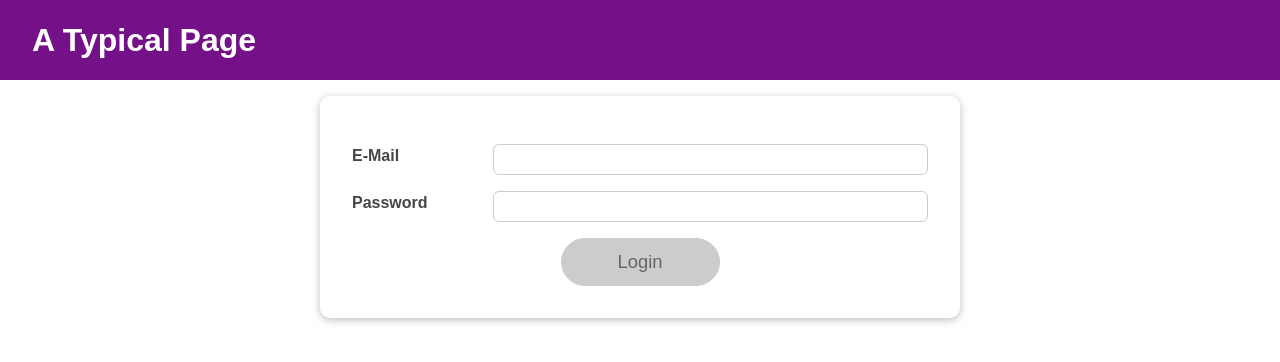
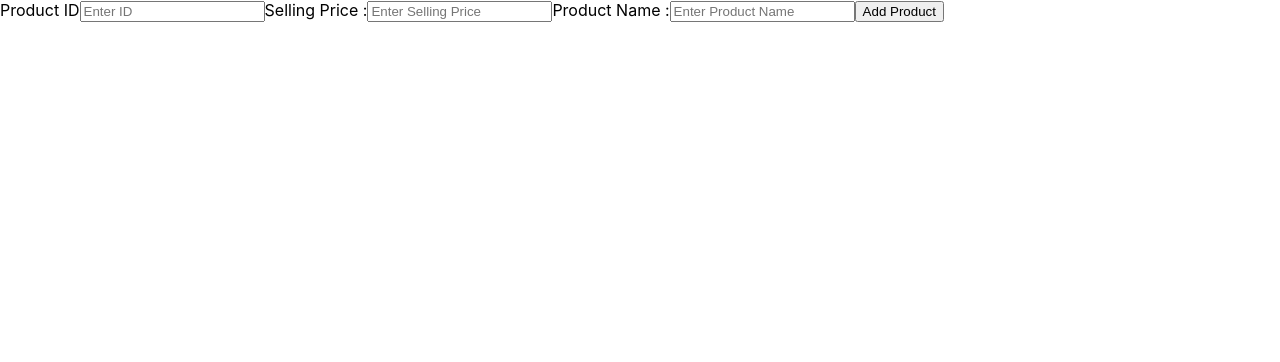
Before and after one commit to Pra1233/React, a React (Create React App) app: page / in a window 1280 px wide. Shown: the top 362 px of the page. Built offline with nearby package versions, Linux system fonts and the light colour scheme.

Commit message:
React Project 1
3hr react project (first one)

```diff
--- a/src/App.css
+++ b/src/App.css
@@ -1,14 +1,38 @@
-#goals {
-  width: 35rem;
-  max-width: 90%;
-  margin: 3rem auto;
+.App {
+  text-align: center;
 }
 
-#goal-form {
-  width: 30rem;
-  max-width: 90%;
-  margin: 3rem auto;
-  padding: 2rem;
-  box-shadow: 0 2px 12px rgba(0, 0, 0, 0.2);
-  border-radius: 10px;
+.App-logo {
+  height: 40vmin;
+  pointer-events: none;
 }
+
+@media (prefers-reduced-motion: no-preference) {
+  .App-logo {
+    animation: App-logo-spin infinite 20s linear;
+  }
+}
+
+.App-header {
+  background-color: #282c34;
+  min-height: 100vh;
+  display: flex;
+  flex-direction: column;
+  align-items: center;
+  justify-content: center;
+  font-size: calc(10px + 2vmin);
+  color: white;
+}
+
+.App-link {
+  color: #61dafb;
+}
+
+@keyframes App-logo-spin {
+  from {
+    transform: rotate(0deg);
+  }
+  to {
+    transform: rotate(360deg);
+  }
+}
--- a/src/App.js
+++ b/src/App.js
@@ -1,38 +1,36 @@
-import React, { useEffect, useState } from "react";
-
-import Login from "./components/Login/Login";
-import Home from "./components/Home/Home";
-import MainHeader from "./components/MainHeader/MainHeader";
+import "./App.css";
+import React, { useState } from "react";
+import Form from "./components/Form";
+import ProductList from "./components/ProductList";
 
 function App() {
-  const [isLoggedIn, setIsLoggedIn] = useState(false);
+  const [userDetail, setUserDetail] = useState([]);
 
-  useEffect(() => {
-    const user = localStorage.getItem("Login");
-    if (user === "1") {
-      setIsLoggedIn(true);
-    }
-  }, []); //dependicies is not changed so run once // Run after Execution of component
-
-  const loginHandler = (email, password) => {
-    // We should of course check email and password
-    // But it's just a dummy/ demo anyways
-    localStorage.setItem("Login", "1");
-    setIsLoggedIn(true); //run component again
+  const adduserHandler = (obj) => {
+    setUserDetail((userDetail) => {
+      return [
+        ...userDetail,
+        {
+          id: obj.id,
+          price: obj.price,
+          productName: obj.productName,
+        },
+      ];
+    });
   };
 
-  const logoutHandler = () => {
-    setIsLoggedIn(false);
+  const deleteUserHandler = (id) => {
+    setUserDetail((userDetail) => {
+      const updatedDetail = userDetail.filter((user) => user.id !== id);
+      return updatedDetail;
+    });
   };
 
   return (
-    <React.Fragment>
-      <MainHeader isAuthenticated={isLoggedIn} onLogout={logoutHandler} />
-      <main>
-        {!isLoggedIn && <Login onLogin={loginHandler} />}
-        {isLoggedIn && <Home onLogout={logoutHandler} />}
-      </main>
-    </React.Fragment>
+    <div>
+      <Form adduserHandler={adduserHandler} />
+      <ProductList data={userDetail} deleteUserHandler={deleteUserHandler} />
+    </div>
   );
 }
 
--- /dev/null
+++ b/src/components/Form.js
@@ -0,0 +1,47 @@
+import React, { useRef, useState } from "react";
+
+const Form = (props) => {
+  const idRef = useRef();
+  const priceRef = useRef();
+  const productNameRef = useRef();
+
+  const submitHandler = (e) => {
+    e.preventDefault();
+    const id = idRef.current.value;
+    const price = priceRef.current.value;
+    const productName = productNameRef.current.value;
+    console.log(id, price, productName);
+    const obj = {
+      id,
+      price,
+      productName,
+    };
+    props.adduserHandler(obj);
+
+    idRef.current.value = "";
+    priceRef.current.value = "";
+    productNameRef.current.value = "";
+  };
+  return (
+    <div>
+      <form onSubmit={submitHandler}>
+        <label>Product ID</label>
+        <input type="number" placeholder="Enter ID" ref={idRef} />
+
+        <label>Selling Price :</label>
+        <input type="number" placeholder="Enter Selling Price" ref={priceRef} />
+
+        <label>Product Name :</label>
+        <input
+          type="text"
+          placeholder="Enter Product Name"
+          ref={productNameRef}
+        />
+
+        <button type="submit">Add Product</button>
+      </form>
+    </div>
+  );
+};
+
+export default Form;
--- /dev/null
+++ b/src/components/ProductList.js
@@ -0,0 +1,18 @@
+import React from "react";
+
+const ProductList = (props) => {
+  return (
+    <div>
+      {props.data.map((data) => (
+        <li key={data.id}>
+          {`${data.id} - ${data.price} - ${data.productName}  `}
+          <button onClick={() => props.deleteUserHandler(data.id)}>
+            DELETE
+          </button>
+        </li>
+      ))}
+    </div>
+  );
+};
+
+export default ProductList;
--- a/src/index.css
+++ b/src/index.css
@@ -1,16 +1,13 @@
-* {
-  box-sizing: border-box;
+body {
+  margin: 0;
+  font-family: -apple-system, BlinkMacSystemFont, 'Segoe UI', 'Roboto', 'Oxygen',
+    'Ubuntu', 'Cantarell', 'Fira Sans', 'Droid Sans', 'Helvetica Neue',
+    sans-serif;
+  -webkit-font-smoothing: antialiased;
+  -moz-osx-font-smoothing: grayscale;
 }
 
-html {
-  font-family: sans-serif;
-  background: #fff;
+code {
+  font-family: source-code-pro, Menlo, Monaco, Consolas, 'Courier New',
+    monospace;
 }
-
-body {
-  margin: 0;
-}
-
-main {
-  margin-top: 6rem;
-}
--- a/src/index.js
+++ b/src/index.js
@@ -1,8 +1,11 @@
-import React from 'react';
-import ReactDOM from 'react-dom/client';
+import React from "react";
+import ReactDOM from "react-dom/client";
+import "./index.css";
+import App from "./App";
 
-import './index.css';
-import App from './App';
-
-const root = ReactDOM.createRoot(document.getElementById('root'));
-root.render(<App />);
+const root = ReactDOM.createRoot(document.getElementById("root"));
+root.render(
+  <React.StrictMode>
+    <App />
+  </React.StrictMode>
+);
```
Also changed, not shown: package.json (+8 -8 lines), 2 other files (tests, documents, lock files or other folders).
